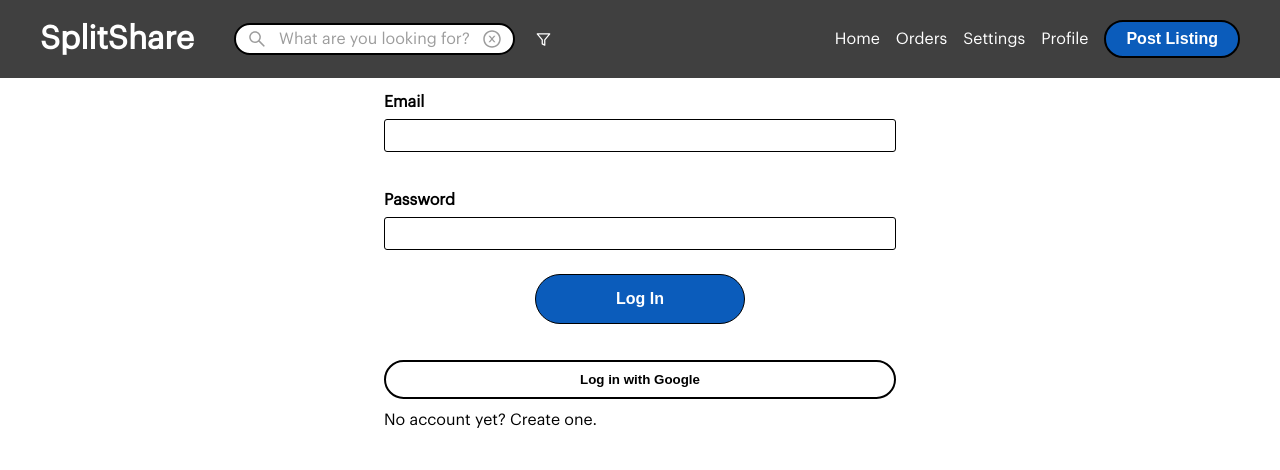
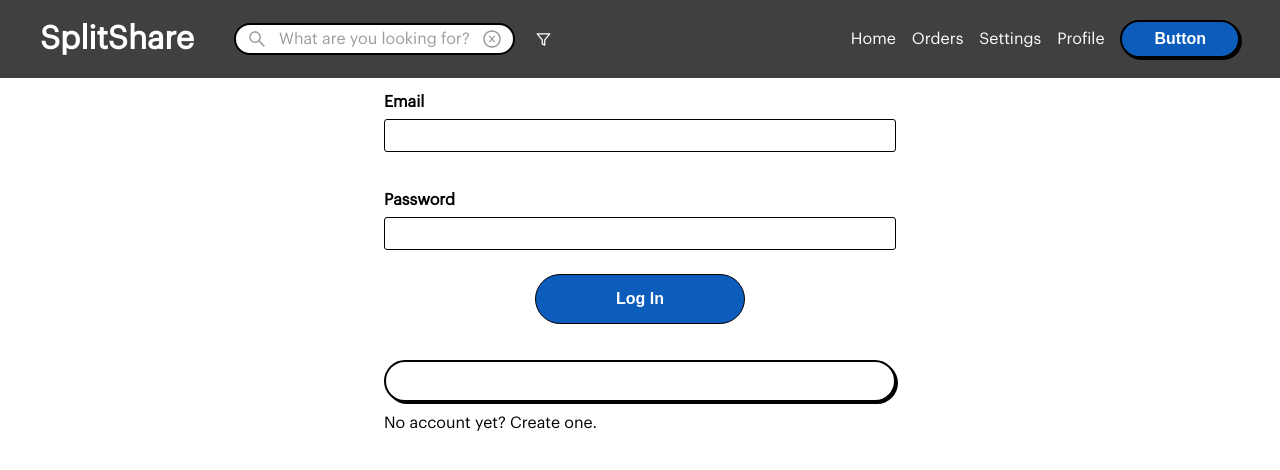
Before and after one commit to dacosio/integrated-project, a React (Create React App) app: page /login in a window 1280 px wide. Shown: the top 470 px of the page. Built offline with nearby package versions, Linux system fonts and the light colour scheme; no server answers.

Commit message:
style changed

```diff
--- a/src/TestingComponents/Yuhwan.js
+++ b/src/TestingComponents/Yuhwan.js
@@ -8,6 +8,7 @@ import DatePicker from "../components/base/DatePicker/DatePicker";
 import TimePicker from "../components/base/TimePicker/TimePicker";
 import Dropdown from "../components/base/Dropdown/Dropdown";
 import ImageList from "../components/base/ImageList/ImageList";
+import Button from "../components/base/Button/Button";
 
 const Yuhwan = (props) => {
   /* Pagination */
@@ -159,6 +160,44 @@ const Yuhwan = (props) => {
           <ImageList images={images} mode="vertical" />
         </div>
       </div>
+      <div>
+        <h2>Button</h2>
+        <div>
+          <Button variant="black" size="sm" label="Button" hoverable />
+          <Button variant="dark-blue" size="sm" label="Button" hoverable />
+          <Button variant="light-blue" size="sm" label="Button" hoverable />
+          <Button variant="yellow" size="sm" label="Button" hoverable />
+          <Button variant="white" size="sm" label="Button" hoverable />
+
+          <Button variant="black" size="sm" label="Button" disabled />
+        </div>
+        <div>
+          <Button variant="black" size="md" label="Button" hoverable />
+          <Button variant="dark-blue" size="md" label="Button" hoverable />
+          <Button variant="light-blue" size="md" label="Button" hoverable />
+          <Button variant="yellow" size="md" label="Button" hoverable />
+          <Button variant="white" size="md" label="Button" hoverable />
+
+          <Button variant="black" size="md" label="Button" disabled />
+        </div>
+
+        <div>
+          <Button variant="black" size="lg" label="Button" hoverable />
+          <Button variant="dark-blue" size="lg" label="Button" hoverable />
+          <Button variant="light-blue" size="lg" label="Button" hoverable />
+          <Button variant="yellow" size="lg" label="Button" hoverable />
+          <Button variant="white" size="lg" label="Button" hoverable />
+
+          <Button variant="black" size="lg" label="Button" disabled />
+        </div>
+        <div>
+          <Button variant="black" size="lg" label="Button" />
+          <Button variant="dark-blue" size="lg" label="Button" />
+          <Button variant="light-blue" size="lg" label="Button" />
+          <Button variant="yellow" size="lg" label="Button" />
+          <Button variant="white" size="lg" label="Button" />
+        </div>
+      </div>
       <div style={{ width: "100%", height: "500px" }}></div>
     </div>
   );
--- a/src/components/base/Button/Button.jsx
+++ b/src/components/base/Button/Button.jsx
@@ -3,17 +3,18 @@ import styles from "./button.module.css";
 import { Children } from "react";
 
 const Button = ({
-  variant,
-  size,
-  label,
+  variant = "primary",
+  size = "lg",
+  label = "Button",
   onClickHandler,
+  hoverable,
   children,
   ...props
 }) => {
   return (
     <button
       type="button"
-      className={`${styles[size]} ${styles[variant]} ${styles.button}`}
+      className={`${styles[variant]} ${styles[size]} ${styles["button"]} ${hoverable && styles["hover"]}`}
       onClick={onClickHandler}
       {...props}
     >
--- a/src/components/base/Button/button.module.css
+++ b/src/components/base/Button/button.module.css
@@ -3,35 +3,58 @@
   border: 2px solid black;
   cursor: pointer;
   font-weight: bold;
+  box-shadow: 2px 2px black;
+  box-sizing: border-box;
 }
 
-.primary {
-  background-color: #0b5cbb;
+.button.hover:hover {
+  background-color: var(--black);
+  color: var(--white);
+}
+
+.button:disabled {
+  background-color: var(--gray);
+  color: var(--white);
+}
+
+.black {
+  background-color: var(--black);
+  color: var(--white);
+}
+
+.primary,
+.dark-blue {
+  background-color: var(--dark-blue);
   color: white;
 }
 
-.secondary {
-  background-color: transparent;
-  color: black;
+.light-blue {
+  background-color: var(--light-blue);
+  color: var(--black);
 }
 
-.gray {
-  background-color: #636363;
-  color: white;
+.yellow {
+  background-color: var(--yellow);
+  color: var(--black);
+}
+
+.white {
+  background-color: var(--white);
+  color: var(--black);
+}
+
+.sm {
+  font-size: 16px;
+  padding: 4px 20px;
 }
 
 .md {
   font-size: 16px;
-  padding: 8px 20px !important;
-}
-
-.sm {
-  font-size: 12px;
-  padding: 4px 20px;
+  padding: 8px 32px !important;
 }
 
 .lg {
   font-size: 16px;
   width: 100%;
-  padding: 12px;
+  padding: 8px 16px;
 }
```
